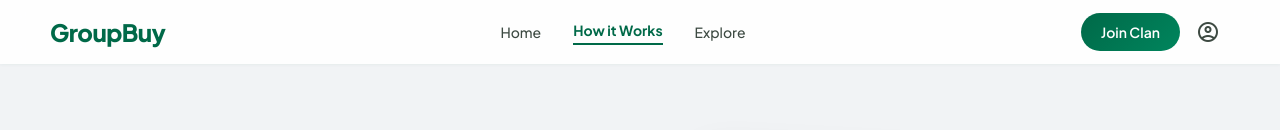
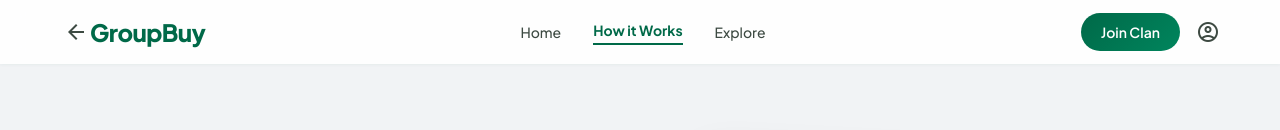
Before and after one commit to surajkalangi/groupbuy-web, a Next.js app: page /how-it-works-2 in a window 1280 px wide. Shown: the top 130 px of the page. Built offline with nearby package versions, Linux system fonts and the light colour scheme; grey boxes are pictures that could not be loaded.

Commit message:
feat: restore back button on how-it-works-2 while maintaining exact layout parity with TopNav

```diff
--- a/app/how-it-works-2/page.js
+++ b/app/how-it-works-2/page.js
@@ -43,6 +43,9 @@ export default function HowItWorks2Page() {
             <header className={styles.header}>
                 <div className={styles.headerInner}>
                     <div className={styles.headerLeft}>
+                        <button onClick={() => router.back()} className={styles.backBtn} aria-label="Go back">
+                            <span className="material-symbols-outlined">arrow_back</span>
+                        </button>
                         <Link href={isLoggedIn ? '/feed' : '/'} className={styles.logo}>GroupBuy</Link>
                     </div>
                     <nav className={styles.headerNav}>
```
